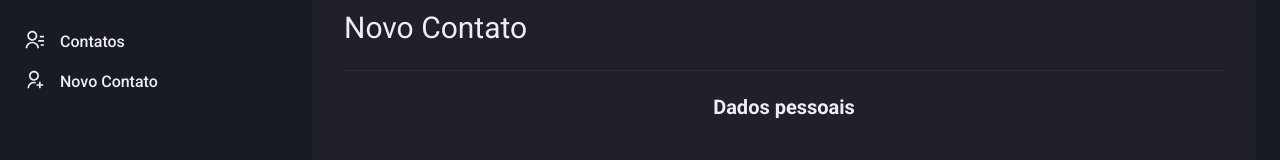
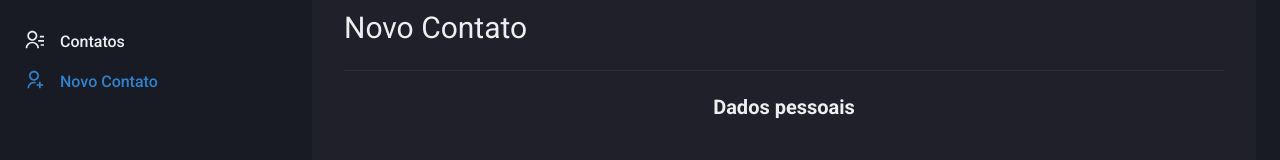
Before and after one commit to Pedroenrick/list-contacts-frontend, a Next.js app: page /contacts/create in a window 1280 px wide. Shown: the part 142-302 px from the top of the page. Built offline with nearby package versions, Linux system fonts and the light colour scheme.

Commit message:
Adicionado rotas de contatos e create ao sidebar

```diff
--- /dev/null
+++ b/src/components/ActiveLink.tsx
@@ -0,0 +1,33 @@
+import Link, { LinkProps } from "next/link";
+import { cloneElement, ReactElement } from "react";
+import { useRouter } from "next/router";
+
+interface ActiveLinkProps extends LinkProps {
+  children: ReactElement;
+  shouldMatchExactHref?: boolean;
+}
+
+export function ActiveLink({
+  children,
+  shouldMatchExactHref = false,
+  ...rest
+}: ActiveLinkProps) {
+  const { asPath } = useRouter();
+  let isActive = false;
+
+  if (shouldMatchExactHref && (asPath === rest.href || asPath === rest.as)) {
+    isActive = true;
+  }
+
+  if (
+    !shouldMatchExactHref &&
+    (asPath.startsWith(String(rest.href)) || asPath.startsWith(String(rest.as)))
+  ) {
+    isActive = true;
+  }
+  return (
+    <Link {...rest}>
+      {cloneElement(children, { color: isActive ? "blue.500" : "gray.50" })}
+    </Link>
+  );
+}
--- a/src/components/Sidebar/NavLink.tsx
+++ b/src/components/Sidebar/NavLink.tsx
@@ -1,14 +1,21 @@
-import { Text, Link, Icon, LinkProps } from "@chakra-ui/react";
+import { Text, Link as ChakraLink, Icon, LinkProps } from "@chakra-ui/react";
 import { ElementType } from "react";
-interface NavSectionProps extends LinkProps{
+import Link from "next/link";
+import { ActiveLink } from "./../ActiveLink";
+interface NavSectionProps extends LinkProps {
   icon: ElementType;
   children: string;
+  href: string;
 }
-export function NavLink({ icon, children, ...rest}: NavSectionProps) {
+export function NavLink({ icon, children, href, ...rest }: NavSectionProps) {
   return (
-    <Link display="flex" align="center" {...rest}>
-      <Icon as={icon} fontSize="20"/>
-      <Text ml="4" fontWeight="medium">{children}</Text>
-    </Link>
+    <ActiveLink shouldMatchExactHref href={href} passHref>
+      <ChakraLink display="flex" align="center" {...rest}>
+        <Icon as={icon} fontSize="20" />
+        <Text ml="4" fontWeight="medium">
+          {children}
+        </Text>
+      </ChakraLink>
+    </ActiveLink>
   );
 }
--- a/src/components/Sidebar/SidebarNav.tsx
+++ b/src/components/Sidebar/SidebarNav.tsx
@@ -7,8 +7,8 @@ export function SidebarNav() {
   return (
     <Stack spacing="12" align="flex-start">
       <Navsection title="MENU">
-        <NavLink icon={RiContactsLine}>Contatos</NavLink>
-        <NavLink icon={RiUserAddLine}>Novo Contato</NavLink>
+        <NavLink href="/contacts" icon={RiContactsLine}>Contatos</NavLink>
+        <NavLink href="/contacts/create" icon={RiUserAddLine}>Novo Contato</NavLink>
       </Navsection>
     </Stack>
   );
--- a/src/pages/contacts/create.tsx
+++ b/src/pages/contacts/create.tsx
@@ -9,9 +9,12 @@ import {
   Button,
 } from "@chakra-ui/react";
 
+import Link from "next/link";
+
 import { Input } from "../../components/Form/Input";
 import { Header } from "../../components/Header/index";
 import { Sidebar } from "../../components/Sidebar/index";
+
 
 export default function CreateContact() {
   return (
@@ -74,7 +77,9 @@ export default function CreateContact() {
 
           <Flex mt="8" justify="flex-end">
             <HStack>
-              <Button colorScheme="whiteAlpha">Cancelar</Button>
+            <Link href="/contacts" passHref>
+              <Button as="a" colorScheme="whiteAlpha">Cancelar</Button>
+            </Link>
               <Button colorScheme="blue">Salvar</Button>
             </HStack>
           </Flex>
```
Also changed, not shown: src/pages/contacts/index.tsx (+2 -6 lines), src/components/Card/index.tsx (renamed from src/components/Card.tsx).
